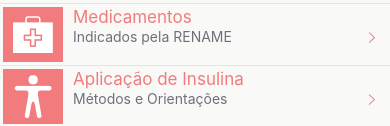
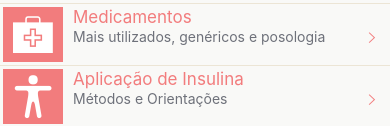
Before and after one commit to fabio-weydson/guiadiab, a website with bundled scripts: page www/index.html at #!/principal in a window 390 px wide. Both pictures are taken after a click on the button "Não exibir mais". Shown: the part 451-577 px from the top of the page. Built offline with nearby package versions, Linux system fonts and the light colour scheme; a web font is replaced by a local one.

Commit message:
medicamentos_rename

```diff
--- a/www/templates/principal.html
+++ b/www/templates/principal.html
@@ -41,7 +41,7 @@
      <a class="item " ui-sref="guia({id: '5'})">
       <span class="icon ion-ios-medkit pull-left"></span>
       Medicamentos
-      <p>Indicados pela RENAME</p>
+      <p>Mais utilizados, genéricos e posologia</p>
       <i class="icon ion-ios-arrow-right pull-right"></i>
     </a>
      <a class="item " ui-sref="guia({id: '6'})">
```
